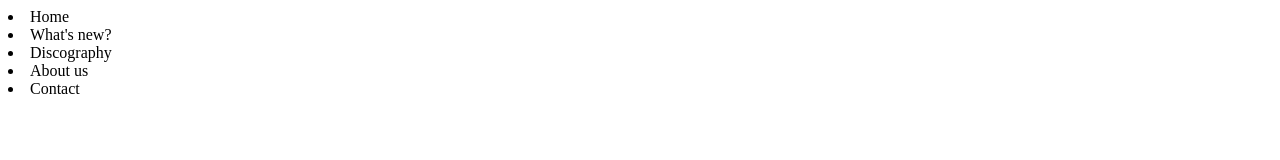
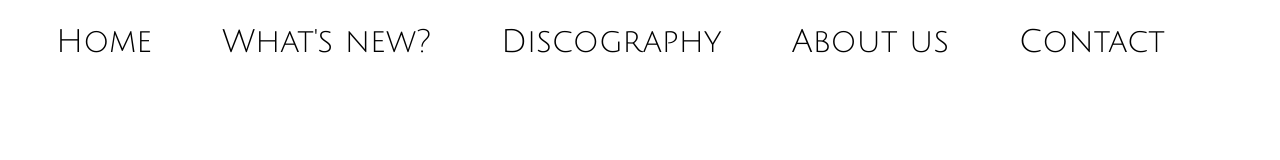
Before and after one commit to shamandul/web-landing-page, a plain HTML site: page index.html in a window 1280 px wide. Drawn offline with Linux system fonts and the light colour scheme.

Commit message:
navigation bar with its styles

```diff
--- a/css/styles.css
+++ b/css/styles.css
@@ -0,0 +1,44 @@
+@import url('https://fonts.googleapis.com/css2?family=Julius+Sans+One&display=swap');
+
+* {
+  margin: 0;
+  padding: 0;
+  font-family: 'Julius Sans One', sans-serif;
+}
+
+
+nav {
+  position: fixed;
+  top: 0;
+  left: 0;
+  /*padding: 10px;*/
+  background-color: rgba(0, 0, 0, 0);
+  width: 99%;
+  z-index: 3;
+  padding: 1.5em;
+}
+
+nav ul {
+  list-style: none;
+  background-color: rgb(0, 0, 0, 0);
+  width: 100%;
+}
+
+nav ul li {
+  display: inline;
+  justify-content: space-around;
+  text-align: center;
+  background-color: rgb(0, 0, 0, 0);
+  width: 100%;
+}
+
+nav ul li a {
+  padding: 1em;
+  text-decoration: none;
+  background-color: rgb(0, 0, 0, 0);
+  font-size: 2em;
+}
+
+nav ul li a:hover {
+  background-color: rgba(64, 39, 156, 0.8);
+}
--- a/index.html
+++ b/index.html
@@ -4,17 +4,18 @@
     <meta charset="UTF-8" />
     <meta http-equiv="X-UA-Compatible" content="IE=edge" />
     <meta name="viewport" content="width=device-width, initial-scale=1.0" />
+    <link rel="stylesheet" href="css/styles.css" />
     <title>Event 21</title>
   </head>
   <body>
     <nav>
-      <lu>
-        <li>Home</li>
-        <li>What's new?</li>
-        <li>Discography</li>
-        <li>About us</li>
-        <li>Contact</li>
-      </lu>
+      <ul>
+        <li><a>Home</a></li>
+        <li><a>What's new?</a></li>
+        <li><a>Discography</a></li>
+        <li><a>About us</a></li>
+        <li><a>Contact</a></li>
+      </ul>
     </nav>
     <div class="container">
       <div class="home"></div>
```
